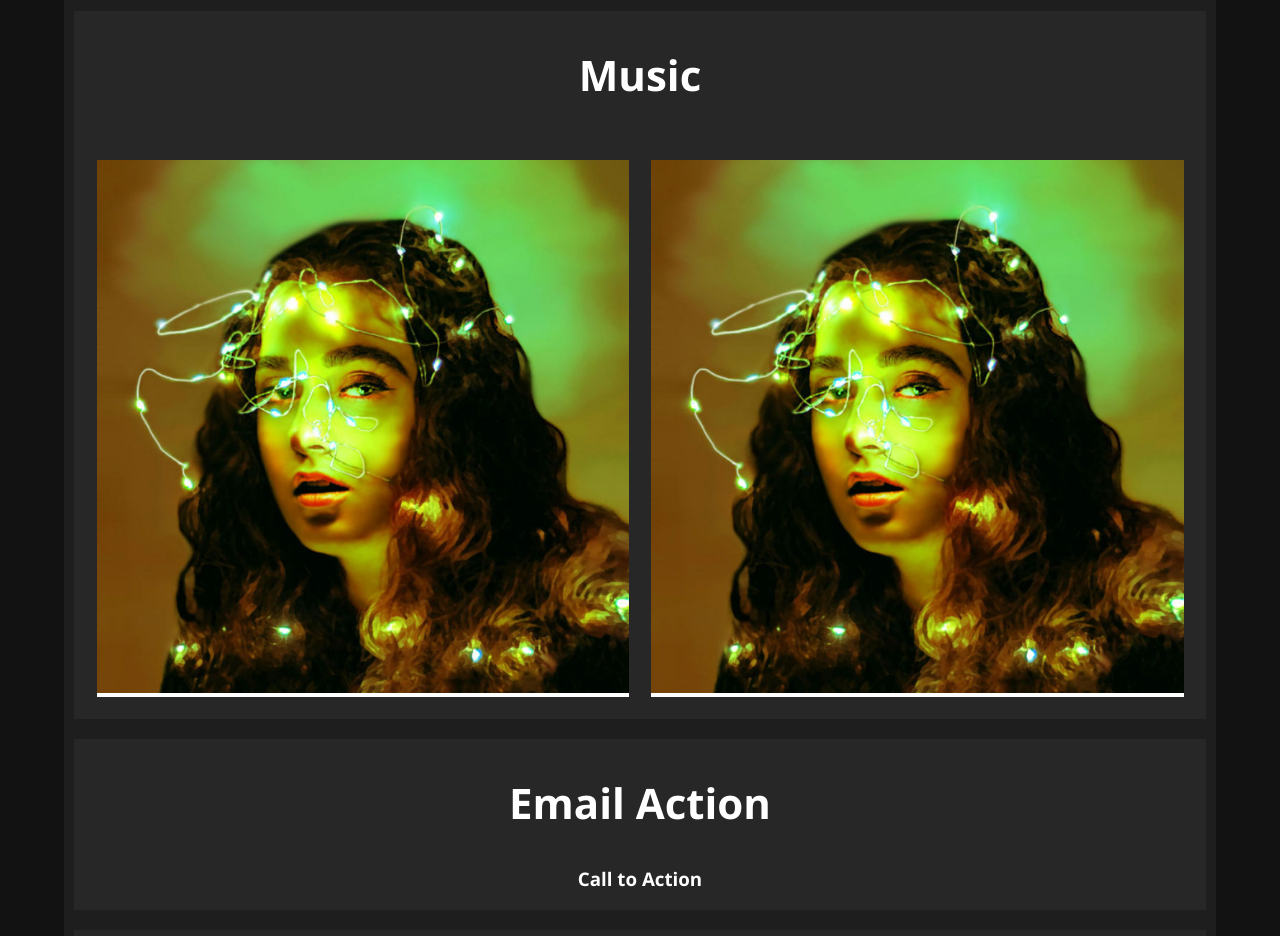
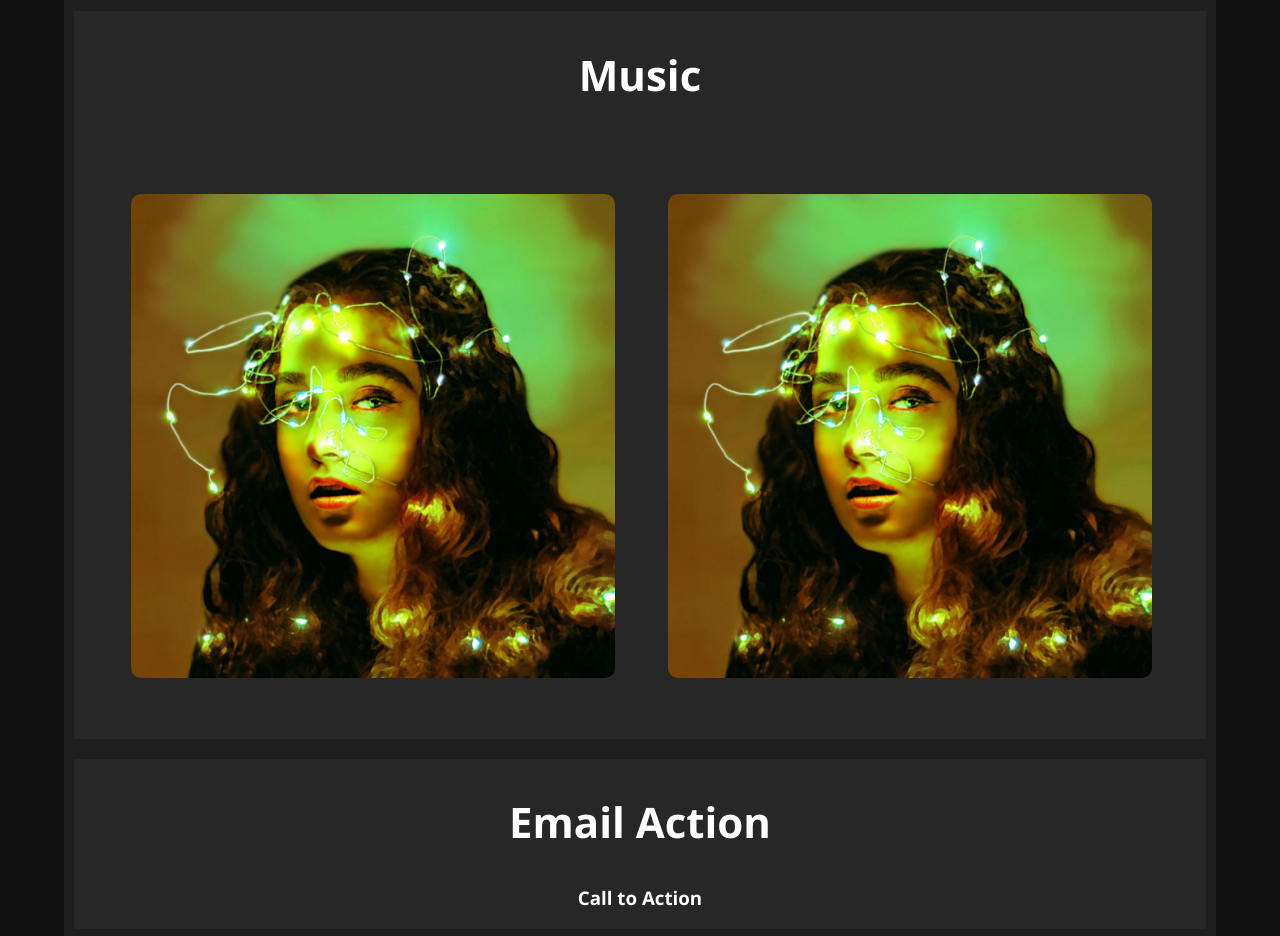
Before and after one commit to hdemos/ravs-music, a React (Create React App) app: page / in a window 1280 px wide. Shown: the part 580-1516 px from the top of the page. Built offline with nearby package versions, Linux system fonts and the light colour scheme.

Commit message:
rounded img css nesting

```diff
--- a/src/App.css
+++ b/src/App.css
@@ -176,13 +176,15 @@ body{
   flex-shrink: 1;
   flex-grow: 1;
   flex-basis: 0px;
-  background-color: white;
   min-width: 10rem;
+  border-radius: 10px;
 }
 
 .music-square > img{
   max-width: 100%;
   max-height: 100%;
+  border-radius: 10px;
+
 }
 
 
@@ -195,3 +197,12 @@ body{
 .margin-child{
   margin-right: 2%;
 }
+
+.img-parent{
+  padding-left: 5%;
+  padding-top: 5%;
+  padding-bottom: 5%;
+}
+.img-child{
+  margin-right: 5%;
+}
--- a/src/components/Home.js
+++ b/src/components/Home.js
@@ -32,14 +32,14 @@ export default class Home extends React.Component {
                     <div className="container1 ">
                         <div className="box-single">
                             <h2>Music</h2>
-                            <div className="container2 margin-parent">
-                                <div className="music-square margin-child">
+                            <div className="container2 img-parent">
+                                <div className="music-square img-child">
                                     <img className="music-img" src={tangled} label="Musician Ravs first album release: Tangled" alt="warm self portrait with a string of lights tangled in her hair "  />
                                     <div className="hover-btn">
                                     {/*    play btn*/}
                                     </div>
                                 </div>
-                                <div className="music-square margin-child"  >
+                                <div className="music-square img-child"  >
                                     <img className="music-img" src={tangled} label="Musician Ravs first album release: Tangled" alt="warm self portrait with a string of lights tangled in her hair "  />
                                     <div className="hover-btn">
                                     {/*    play btn*/}
```
